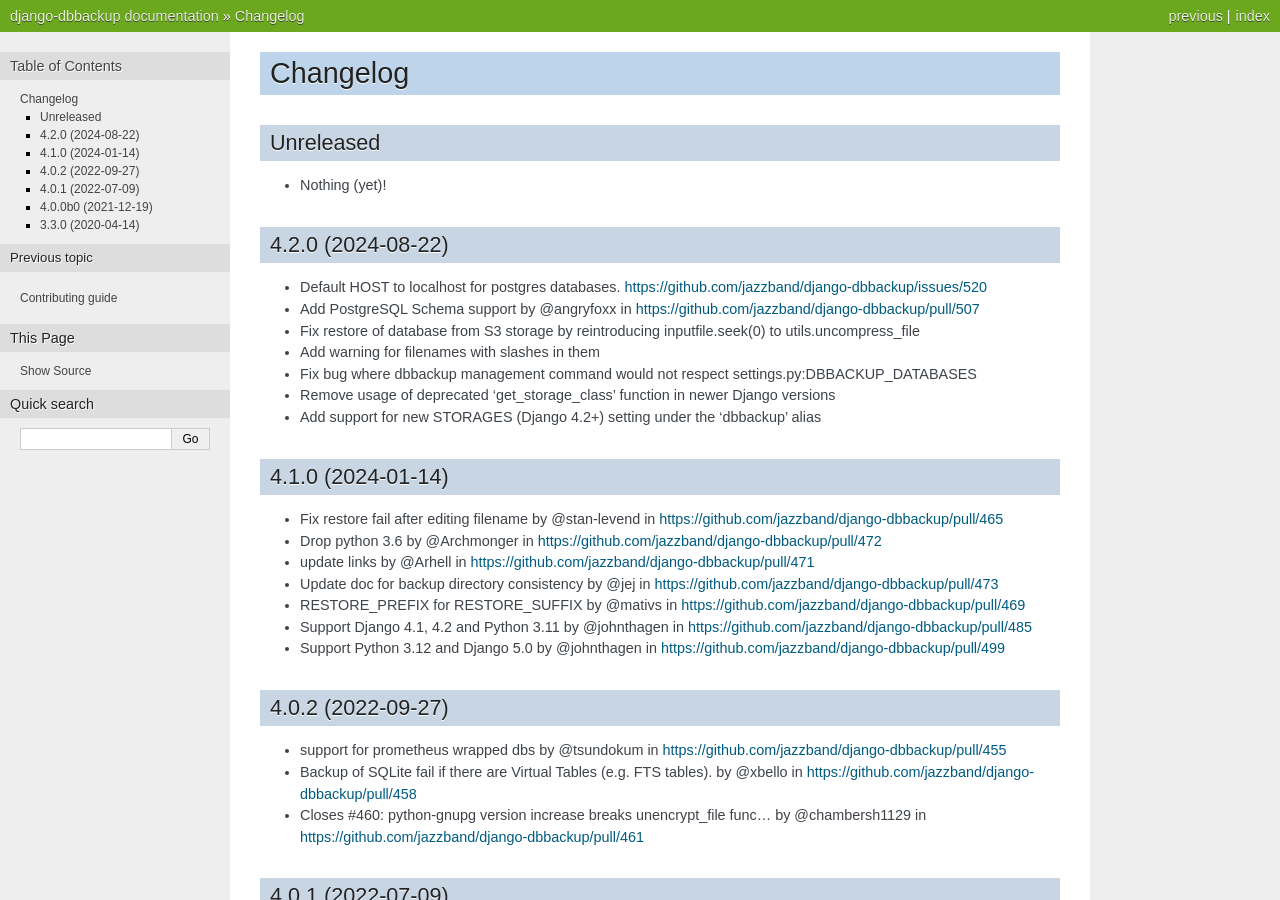
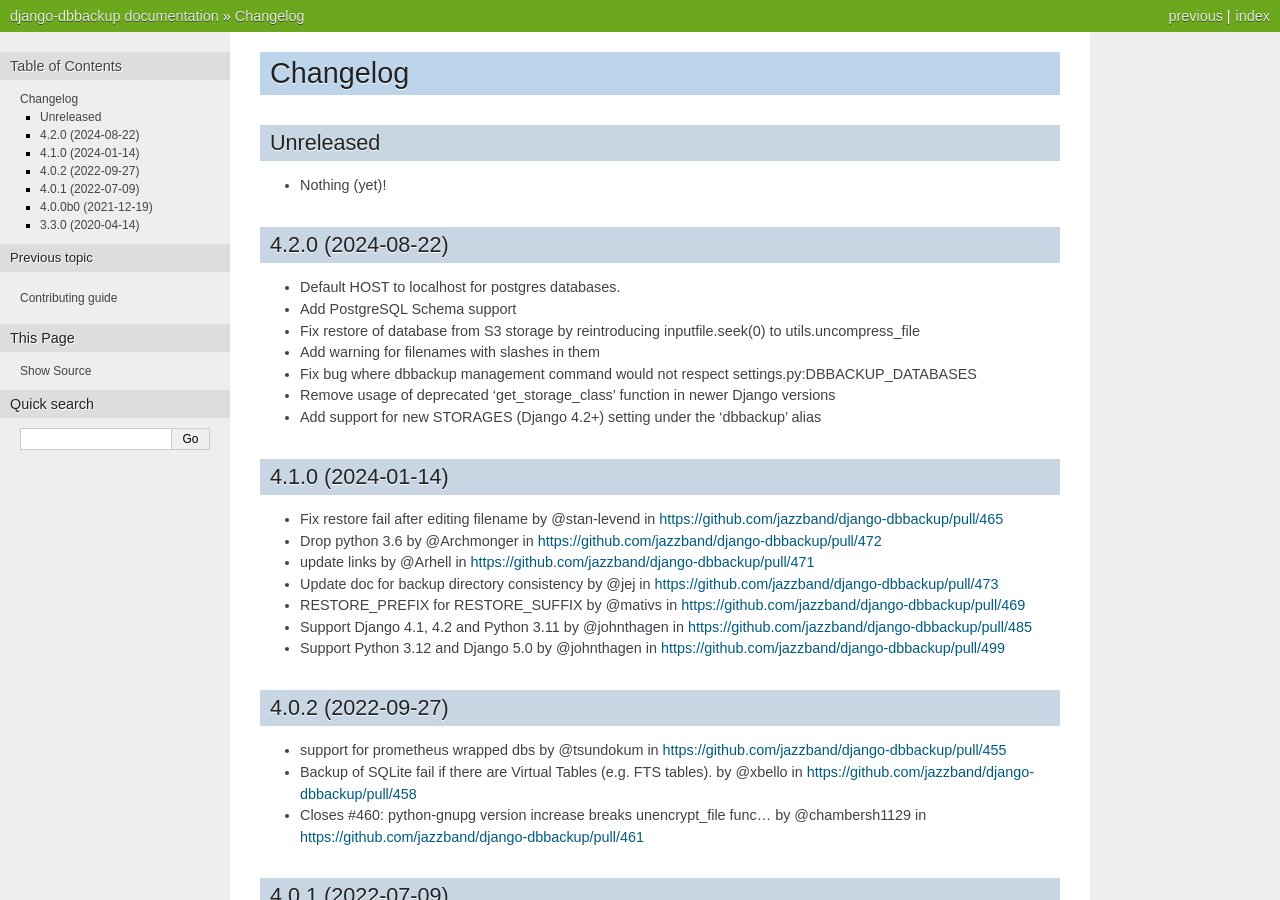
Before and after one commit to jazzband/django-dbbackup, a Sphinx documentation site: the page built from docs/changelog.rst, in a window 1280 px wide and 900 px high. Built offline with Sphinx 7.4.7, drawn with Linux system fonts in a browser that asks for light colours; the version number could not be read and is left out.

Commit message:
Fix docs workflow (#529)
* Fix docs workflow

* Different way of disabling the workflow

```diff
--- a/docs/changelog.rst
+++ b/docs/changelog.rst
@@ -9,8 +9,8 @@
 4.2.0 (2024-08-22)
 ------------------
 
-* Default HOST to localhost for postgres databases. https://github.com/jazzband/django-dbbackup/issues/520
-* Add PostgreSQL Schema support by @angryfoxx in https://github.com/jazzband/django-dbbackup/pull/507
+* Default HOST to localhost for postgres databases.
+* Add PostgreSQL Schema support
 * Fix restore of database from S3 storage by reintroducing inputfile.seek(0) to utils.uncompress_file
 * Add warning for filenames with slashes in them
 * Fix bug where dbbackup management command would not respect settings.py:DBBACKUP_DATABASES
--- a/setup.py
+++ b/setup.py
@@ -27,6 +27,7 @@
     author="Archmonger",
     author_email="archiethemonger@gmail.com",
     long_description=(root_dir / "README.rst").read_text(encoding="utf-8"),
+    long_description_content_type="text/x-rst",
     python_requires=">=3.7",
     install_requires=get_requirements(),
     tests_require=get_test_requirements(),
```
Also changed, not shown: .readthedocs.yaml (added), 1 other file.
